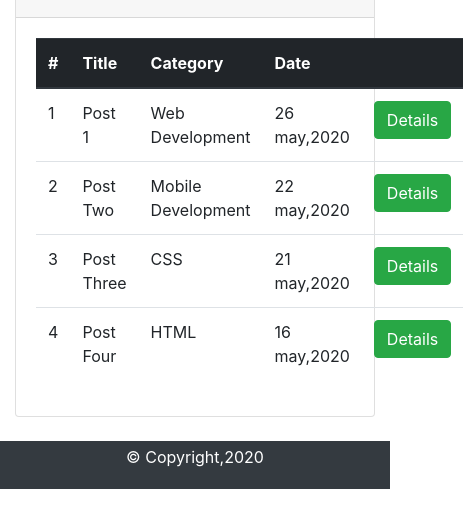
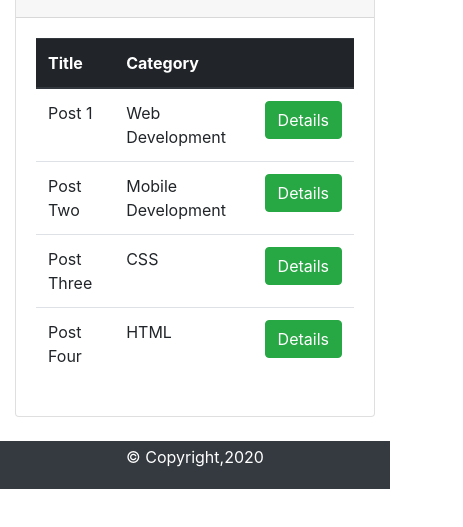
Before and after one commit to ArshjitSingh7/blogen, a plain HTML site: page categories.html in a window 390 px wide. Shown: the part 299-826 px from the top of the page, 463 px wide, since content can reach past the window. Drawn offline with nearby package versions, Linux system fonts and the light colour scheme.

Commit message:
Update categories.html

```diff
--- a/categories.html
+++ b/categories.html
@@ -6,6 +6,13 @@
     <script src="https://kit.fontawesome.com/eea51bea51.js" crossorigin="anonymous"></script>
     <link rel="stylesheet" href="https://stackpath.bootstrapcdn.com/bootstrap/4.1.3/css/bootstrap.min.css" integrity="sha384-MCw98/SFnGE8fJT3GXwEOngsV7Zt27NXFoaoApmYm81iuXoPkFOJwJ8ERdknLPMO" crossorigin="anonymous">
     <title>Blogen | Posts</title>
+    <style>
+        @media (max-width:500px) {
+            .none {
+                display: none;
+            }
+        }
+    </style>
 </head>
 <body>
 
@@ -79,40 +86,40 @@
                             <table class="table">
                                 <thead class="thead-dark">
                                     <tr>
-                                        <th>#</th>
+                                        <th class="none">#</th>
                                         <th>Title</th>
                                         <th>Category</th>
-                                        <th>Date</th>
+                                        <th class="none">Date</th>
                                         <th></th>
                                     </tr>
                                 </thead>
                                 <tbody>
                                     <tr>
-                                        <td>1</td>
+                                        <td class="none">1</td>
                                         <td>Post 1</td>
                                         <td>Web Development</td>
-                                        <td>26 may,2020</td>
+                                        <td class="none">26 may,2020</td>
                                         <td><a href="detail.html" class="btn btn-success">Details</a></td>
                                     </tr>
                                     <tr>
-                                        <td>2</td>
+                                        <td class="none">2</td>
                                         <td>Post Two</td>
                                         <td>Mobile Development</td>
-                                        <td>22 may,2020</td>
+                                        <td class="none">22 may,2020</td>
                                         <td><a href="detail.html" class="btn btn-success">Details</a></td>
                                     </tr>
                                     <tr>
-                                        <td>3</td>
+                                        <td class="none">3</td>
                                         <td>Post Three</td>
                                         <td>CSS</td>
-                                        <td>21 may,2020</td>
+                                        <td class="none">21 may,2020</td>
                                         <td><a href="detail.html" class="btn btn-success">Details</a></td>
                                     </tr>
                                     <tr>
-                                        <td>4</td>
+                                        <td class="none">4</td>
                                         <td>Post Four</td>
                                         <td>HTML</td>
-                                        <td>16 may,2020</td>
+                                        <td class="none">16 may,2020</td>
                                         <td><a href="detail.html" class="btn btn-success">Details</a></td>
                                     </tr>
 
```
